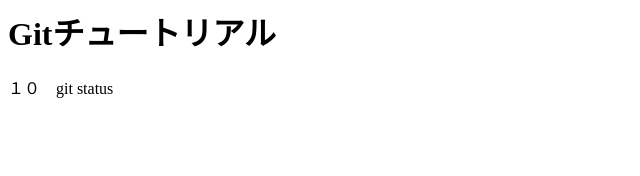
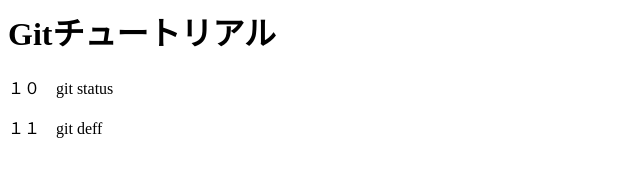
Before and after one commit to takuzouE/git_tutorial, a plain HTML site: page index.html in a window 1280 px wide. Shown: the full height of the page, 0-640 px from the left. Drawn offline with Linux system fonts and the light colour scheme.

Commit message:
その１１
git diff

```diff
--- a/index.html
+++ b/index.html
@@ -1,2 +1,3 @@
 <h1>Gitチュートリアル</h1>
 <p>１０　git status</p>
+<p>１１　git deff</p>
```
